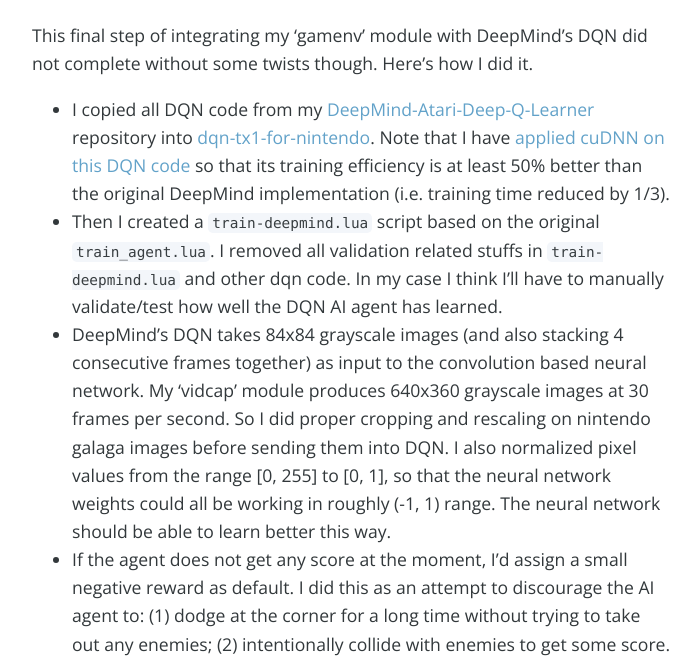
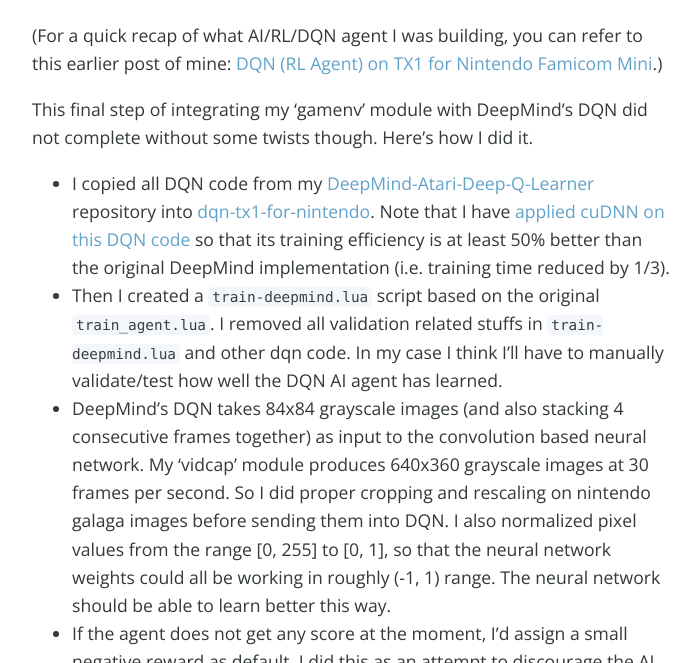
Before and after one commit to jkjung-avt/jkjung-avt.github.io, a Jekyll site: the page built from _posts/2017-03-15-training-in-action.md, in a window 1280 px wide and 900 px high, scrolled down 594 px, cut to the strip 237-900 px from the top of the window. Shown: the whole strip, without its empty margins (288-988 px from the left). Built offline with Jekyll 4.4.1, drawn with Linux system fonts in a browser that asks for light colours; nearby versions of some CDN libraries; comment, search, counter and statistics services are not loaded.

Commit message:
Add a link to an earlier post

```diff
--- a/_posts/2017-03-15-training-in-action.md
+++ b/_posts/2017-03-15-training-in-action.md
@@ -11,6 +11,8 @@
 All my hard work in the past few weeks has led to this moment. I'm finally able to put everything together and start training the DQN AI agent (on Jetson TX1) to play 'Galaga'!
 
 <iframe width="560" height="315" src="https://www.youtube.com/embed/j-JKPok_1os" frameborder="0" allowfullscreen></iframe>
+
+(For a quick recap of what AI/RL/DQN agent I was building, you can refer to this earlier post of mine: [DQN (RL Agent) on TX1 for Nintendo Famicom Mini](https://jkjung-avt.github.io/dqn-tx1-for-nintendo/).)
 
 This final step of integrating my 'gamenv' module with DeepMind's DQN did not complete without some twists though. Here's how I did it.
 
```
